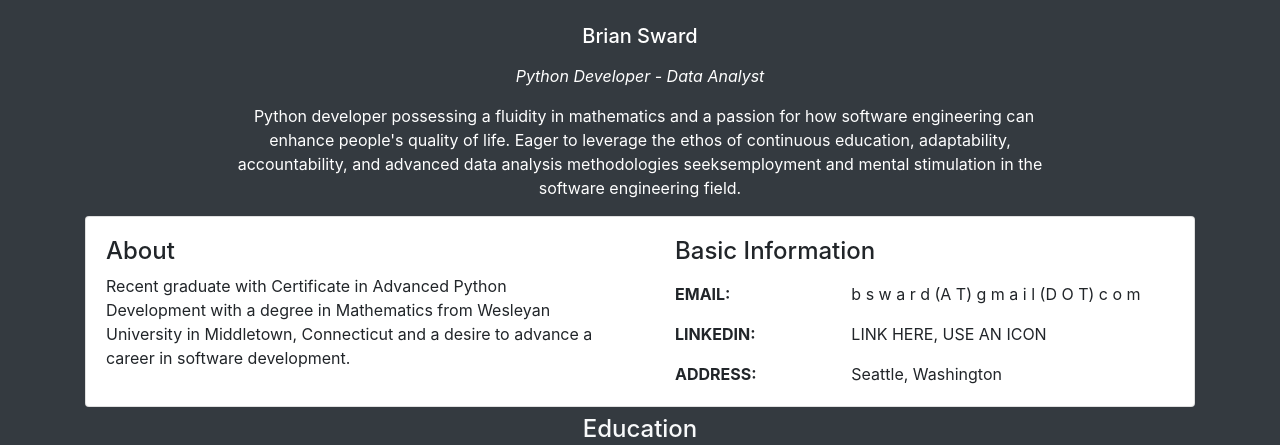
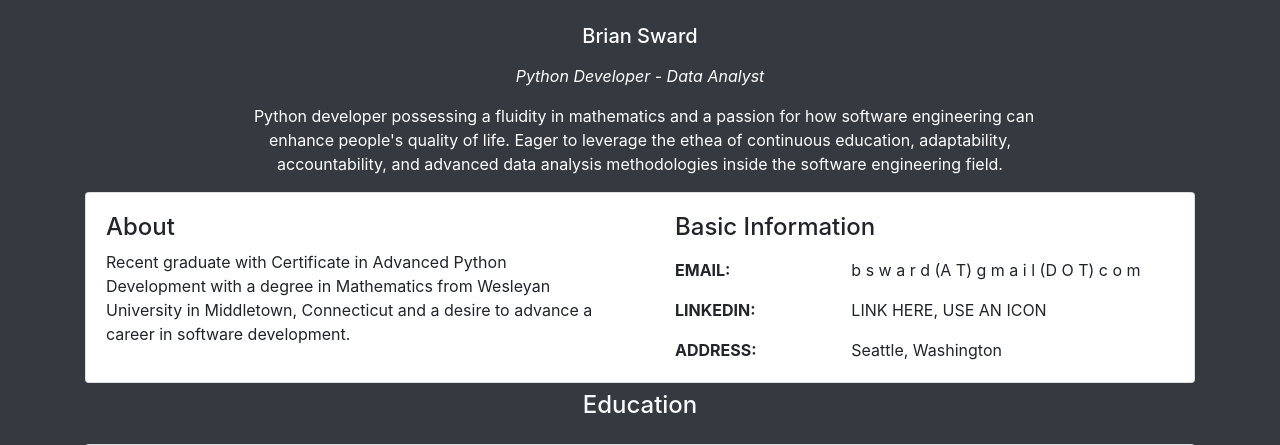
Before and after one commit to BrianSward/spa-flask-portfolio, a Flask app: page / in a window 1280 px wide. Shown: the part 96-541 px from the top of the page. Run offline with Flask 2, Linux system fonts and the light colour scheme; some libraries are stand-ins or nearby versions.

Commit message:
copy edit

```diff
--- a/Flask/templates/index.html
+++ b/Flask/templates/index.html
@@ -64,7 +64,7 @@
                 </p>
               <!-- <p class="text-muted"> -->
               <i class="fas fa-quote-left pe-2"></i>
-                Python developer possessing a fluidity in mathematics and a passion for how software engineering can enhance people's quality of life. Eager to leverage the ethos of continuous education, adaptability, accountability, and advanced data analysis methodologies seeksemployment and mental stimulation in the software engineering field.
+                Python developer possessing a fluidity in mathematics and a passion for how software engineering can enhance people's quality of life. Eager to leverage the ethea of continuous education, adaptability, accountability, and advanced data analysis methodologies inside the software engineering field.
               </p>
             </div>
           </div>
```
